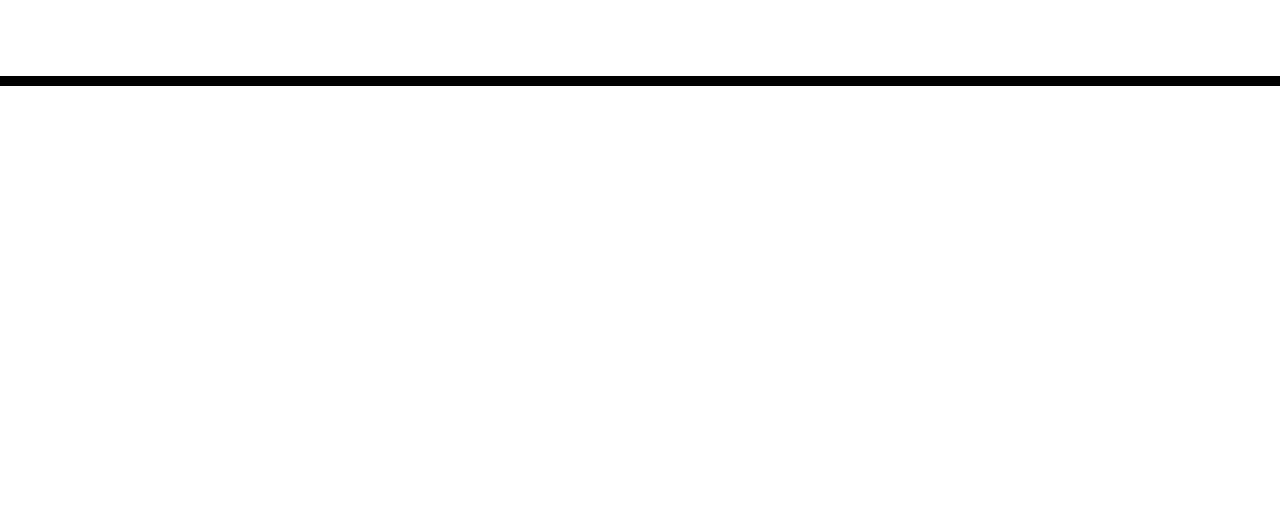
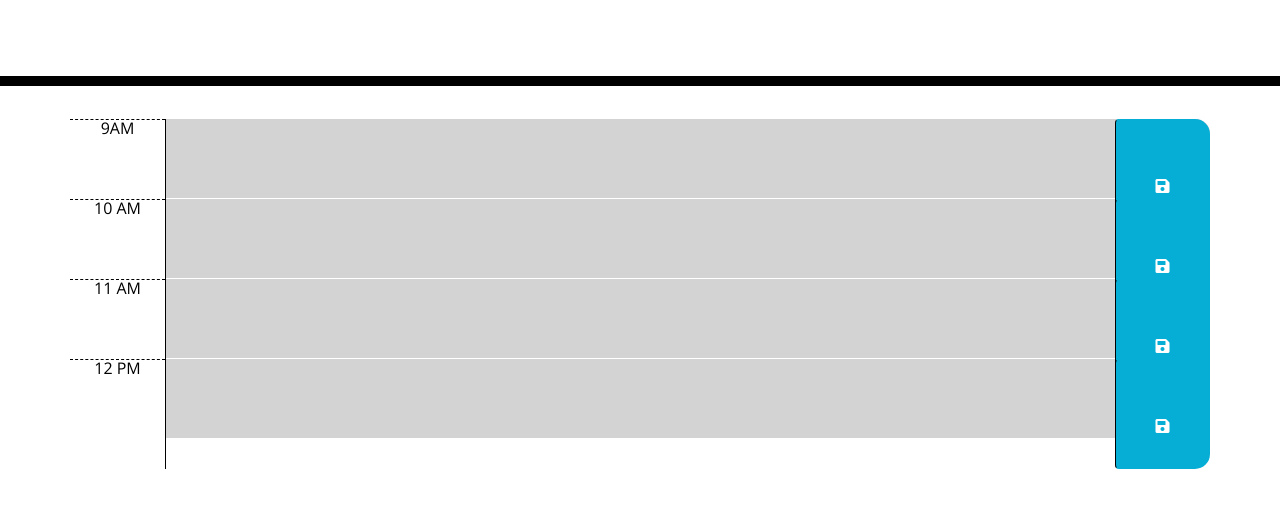
Before and after one commit to JemL41287/Work-Day-Scheduler, a plain HTML site: page index.html in a window 1280 px wide. Shown: the part 182-690 px from the top of the page. Drawn offline with nearby package versions, Linux system fonts and the light colour scheme.

Commit message:
started creating table

```diff
--- a/index.html
+++ b/index.html
@@ -1,23 +1,14 @@
 <!DOCTYPE html>
 <html lang="en">
+
 <head>
     <meta charset="UTF-8" />
     <meta name="viewport" content="width=device-width, initial-scale=1.0" />
     <meta http-equiv="X-UA-Compatible" content="ie=edge" />
-    <link
-      rel="stylesheet"
-      href="https://stackpath.bootstrapcdn.com/bootstrap/4.3.1/css/bootstrap.min.css"
-    />
-    <link
-      rel="stylesheet"
-      href="https://use.fontawesome.com/releases/v5.8.1/css/all.css"
-      integrity="sha384-50oBUHEmvpQ+1lW4y57PTFmhCaXp0ML5d60M1M7uH2+nqUivzIebhndOJK28anvf"
-      crossorigin="anonymous"
-    />
-    <link
-      href="https://fonts.googleapis.com/css?family=Open+Sans&display=swap"
-      rel="stylesheet"
-    />
+    <link rel="stylesheet" href="https://stackpath.bootstrapcdn.com/bootstrap/4.3.1/css/bootstrap.min.css" />
+    <link rel="stylesheet" href="https://use.fontawesome.com/releases/v5.8.1/css/all.css"
+        integrity="sha384-50oBUHEmvpQ+1lW4y57PTFmhCaXp0ML5d60M1M7uH2+nqUivzIebhndOJK28anvf" crossorigin="anonymous" />
+    <link href="https://fonts.googleapis.com/css?family=Open+Sans&display=swap" rel="stylesheet" />
     <link rel="stylesheet" href="style.css" />
     <title>Work Day Scheduler</title>
 </head>
@@ -28,11 +19,42 @@
         <p class="lead">A simple calendar app for scheduling your work day</p>
         <p id="currentDay" class="lead"></p>
     </header>
+
     <div class="container">
-      <!-- Timeblocks go here -->
+        <div class="row time-block past" id="hour-9">
+            <div class="col-md-1 hour">9AM</div>
+            <textarea class="col-md-10 description"></textarea>
+            <button class="btn saveBtn col-md-1">
+                <i class="fas fa-save"></i>
+            </button>
+        </div>
+        <div id="hour-10" class="row time-block past">
+            <div class="col-md-1 hour">10 AM</div>
+            <textarea class="col-md-10 description"></textarea>
+            <button class="btn saveBtn col-md-1">
+                <i class="fas fa-save"></i>
+            </button>
+        </div>
+        <div id="hour-11" class="row time-block past">
+            <div class="col-md-1 hour">11 AM</div>
+            <textarea class="col-md-10 description"></textarea>
+            <button class="btn saveBtn col-md-1">
+                <i class="fas fa-save"></i>
+            </button>
+        </div>
+        <div id="hour-12" class="row time-block past">
+            <div class="col-md-1 hour">12 PM</div>
+            <textarea class="col-md-10 description"></textarea>
+            <button class="btn saveBtn col-md-1">
+                <i class="fas fa-save"></i>
+            </button>
+
+        </div>
     </div>
 
     <script src="https://code.jquery.com/jquery-3.4.1.min.js"></script>
     <script src="https://cdnjs.cloudflare.com/ajax/libs/moment.js/2.24.0/moment.min.js"></script>
+    <script src="script.js"></script>
 </body>
+
 </html>
--- a/style.css
+++ b/style.css
@@ -4,7 +4,7 @@ body {
   line-height: 1;
 }
 
-textarea{
+textarea {
   background: transparent;
   border: none;
   resize: none;
```
Also changed, not shown: script.js (added). Lines whose indentation alone changed are shown as unchanged.
